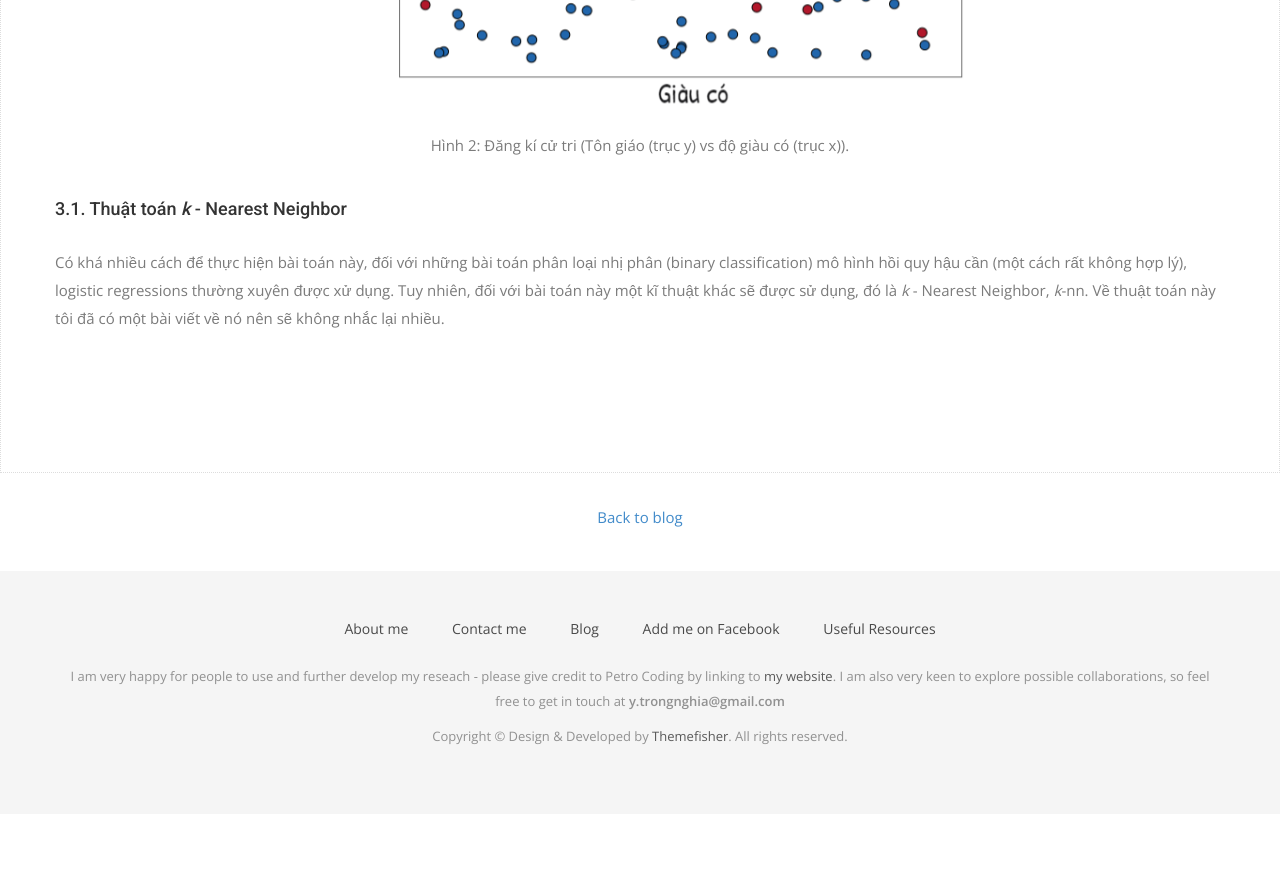
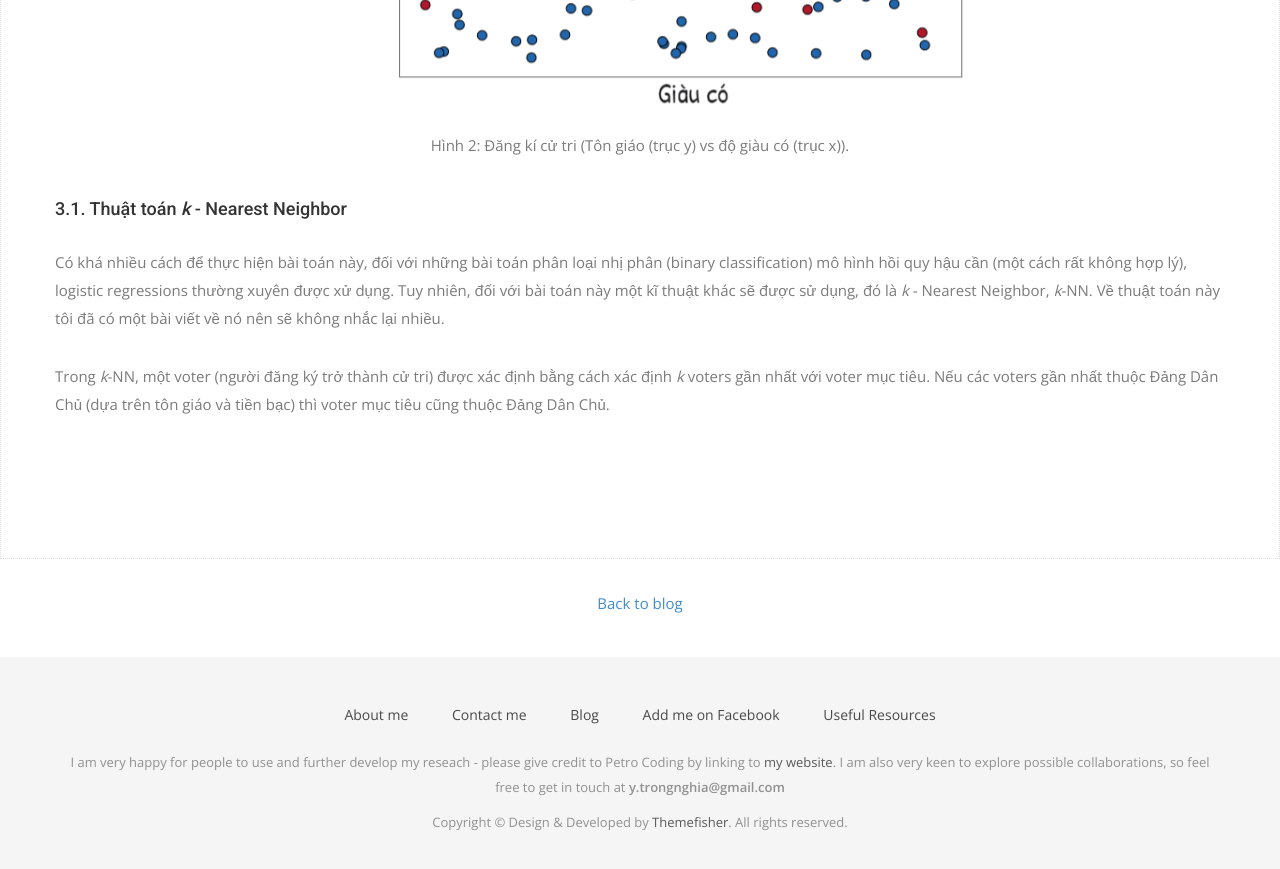
Before and after one commit to YanGBloG/superseded, a Jekyll site: the page built from _posts/2019-04-16-bias-variance-tradeoff.md, in a window 1280 px wide and 900 px high, scrolled down 3896 px. Shown: the top 869 px of the window. Built offline with Jekyll 4.4.1, drawn with Linux system fonts in a browser that asks for light colours; nearby versions of some CDN libraries; some web fonts are replaced; library files that are not in the unit come from our copies; formulas are drawn with MathJax 3; before the commit the page ends 4710 px from its top, so only the background shows below that.

Commit message:
Update 2019-04-16-bias-variance-tradeoff.md

```diff
--- a/_posts/2019-04-16-bias-variance-tradeoff.md
+++ b/_posts/2019-04-16-bias-variance-tradeoff.md
@@ -125,4 +125,6 @@ Hãy cùng đi vào một ứng dụng thực tế hơn. Giả sử ta có tập
 
 #### 3.1. Thuật toán _k_ - Nearest Neighbor
 
-Có khá nhiều cách để thực hiện bài toán này, đối với những bài toán phân loại nhị phân (binary classification) mô hình hồi quy hậu cần  (một cách rất không hợp lý), logistic regressions thường xuyên được xử dụng. Tuy nhiên, đối với bài toán này một kĩ thuật khác sẽ được sử dụng, đó là _k_ - Nearest Neighbor, _k_-nn. Về thuật toán này tôi đã có một bài viết về nó nên sẽ không nhắc lại nhiều.
+Có khá nhiều cách để thực hiện bài toán này, đối với những bài toán phân loại nhị phân (binary classification) mô hình hồi quy hậu cần  (một cách rất không hợp lý), logistic regressions thường xuyên được xử dụng. Tuy nhiên, đối với bài toán này một kĩ thuật khác sẽ được sử dụng, đó là _k_ - Nearest Neighbor, _k_-NN. Về thuật toán này tôi đã có một bài viết về nó nên sẽ không nhắc lại nhiều.
+
+Trong _k_-NN, một voter (người đăng ký trở thành cử tri) được xác định bằng cách xác định _k_ voters gần nhất với voter mục tiêu. Nếu các voters gần nhất thuộc Đảng Dân Chủ (dựa trên tôn giáo và tiền bạc) thì voter mục tiêu cũng thuộc Đảng Dân Chủ.
```
